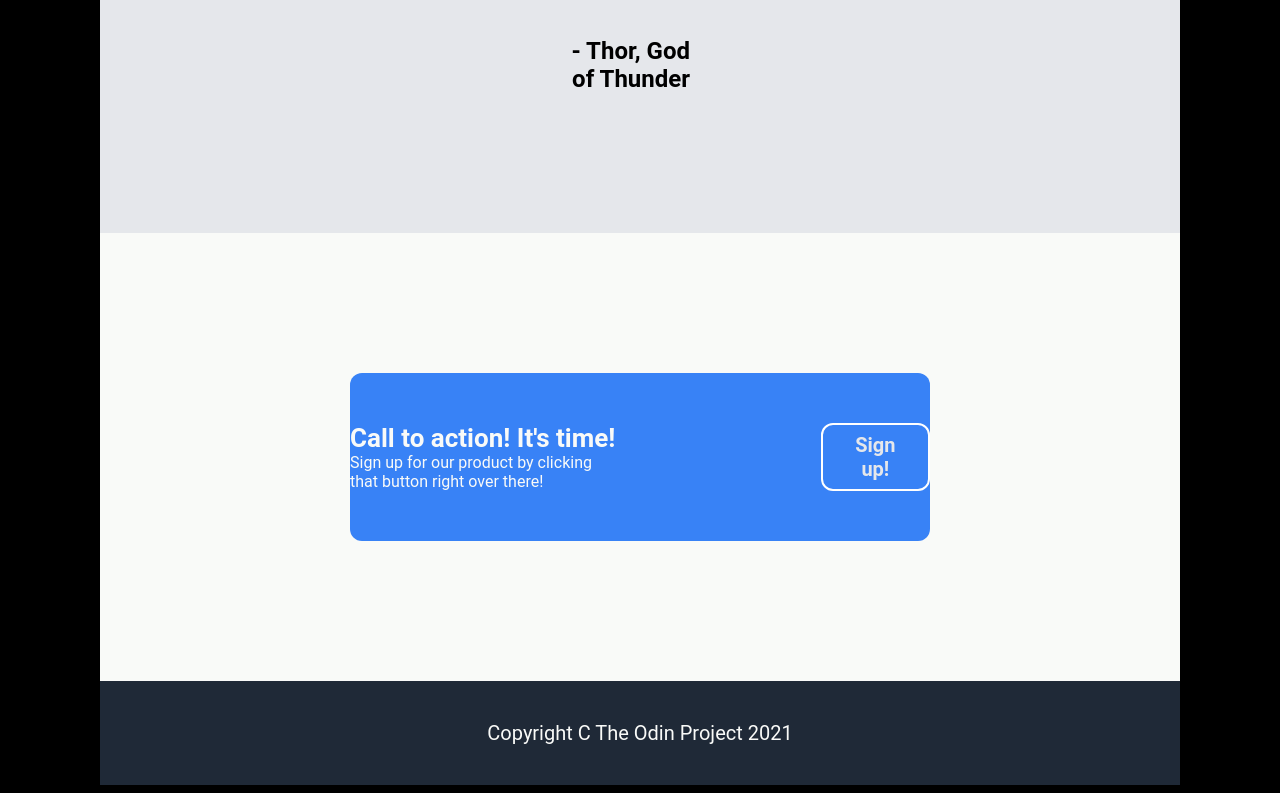
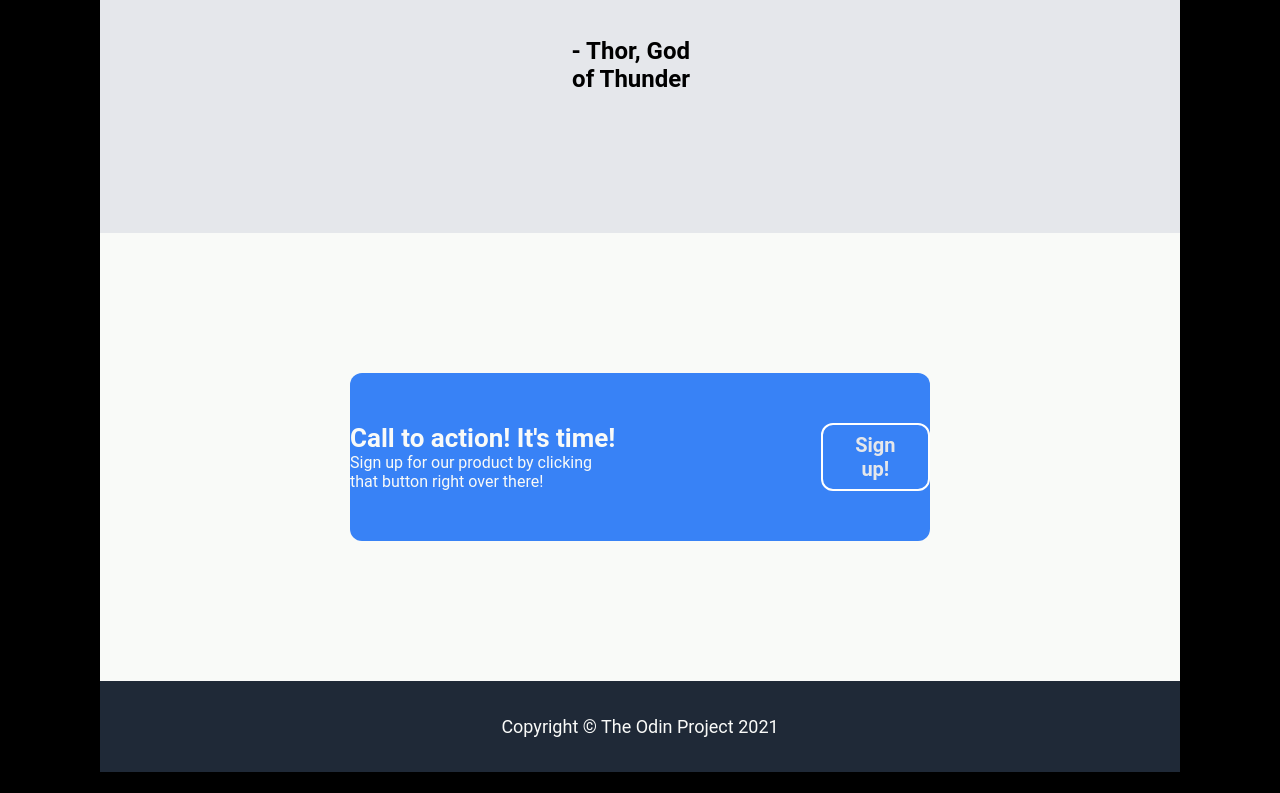
Before and after one commit to CodeCara/odin-project-landing-page, a plain HTML site: page index.html in a window 1280 px wide. Shown: the part 2017-2810 px from the top of the page. Drawn offline with Linux system fonts and the light colour scheme.

Commit message:
Final version

```diff
--- a/index.html
+++ b/index.html
@@ -68,7 +68,7 @@
 
 
             <footer>
-        <p>Copyright C The Odin Project 2021</p></footer>
+        <p>Copyright &#169; The Odin Project 2021</p></footer>
 
 </body>
 </html>
--- a/styles.css
+++ b/styles.css
@@ -8,6 +8,8 @@ background-color: black;}
 
 header
 {background-color: #1f2937;
+    /* padding-left: 180px;
+    padding-right: 180px; */
 
 
 /* padding-left: 70px;
@@ -17,7 +19,7 @@ padding-right: 70px; */
 font-family: "roboto", sans-serif;
 display: flex;
 
-margin: 0 auto;
+/* margin: 0 auto; */
 justify-content: center;
 align-items: center;
 
@@ -50,7 +52,7 @@ h2 {
 
 .intro-wrapper{
 background-color: #1f2937;
-margin: 0 auto;
+/* margin: 0 auto; */
 padding:80px;
 display: flex;
 ;
@@ -195,13 +197,14 @@ padding-right: 150px;}  */
 
 footer
 {color: #f9faf8;
-font-size: 20px;
+
+font-size: 18px;
 margin: 0 auto;
 background-color: red;
 /* width: 500px; */
 text-align: center;
-padding-top: 40px;
-padding-bottom: 40px;
+padding-top: 35px;
+padding-bottom: 35px;
 background-color: #1f2937;}
 
 .logo-wrapper
```
